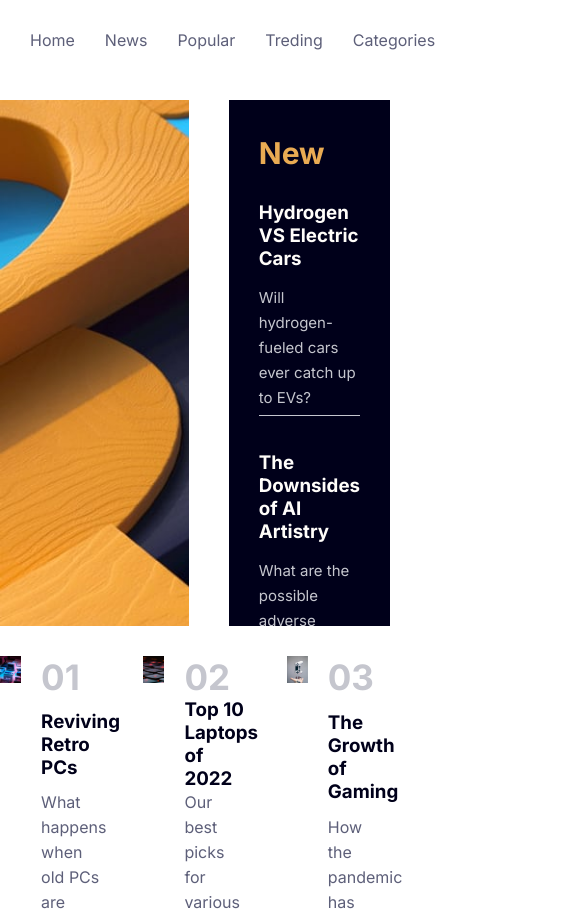
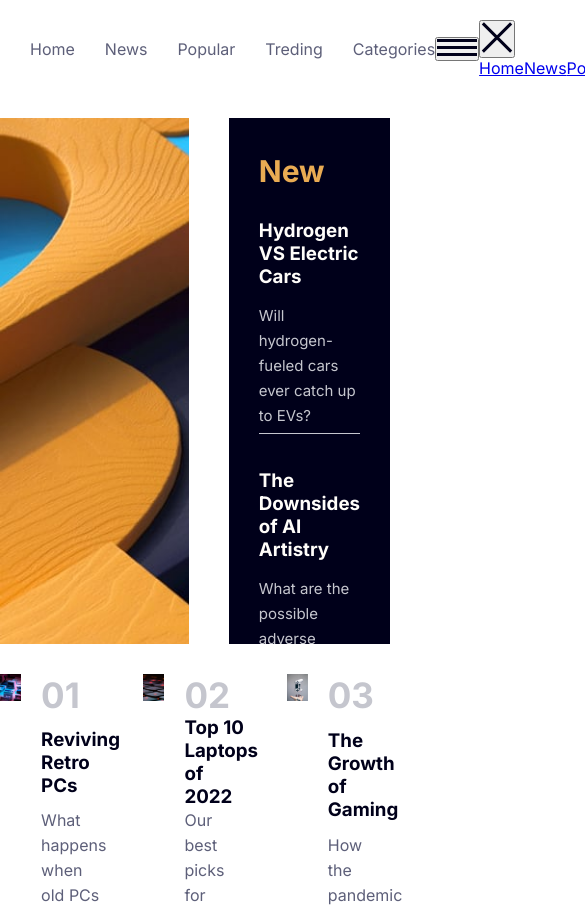
Before and after one commit to j-barreiros/frontend-practice, a React (Vite) app: page /news-homepage in a window 390 px wide. Shown: the top 911 px of the page, 585 px wide, since content can reach past the window. Built offline with nearby package versions, Linux system fonts and the light colour scheme.

Commit message:
Implemented the logic for the mobile menu

```diff
--- a/src/pages/NewsHomepage/NewsHomepage.tsx
+++ b/src/pages/NewsHomepage/NewsHomepage.tsx
@@ -12,9 +12,12 @@ import pc from './imgs/pc.jpg';
 import keyboard from './imgs/keyboard.jpg';
 import gamer from './imgs/gamer.jpg';
 import TrendingItem from "./components/TrendingItem/TrendingItem";
-import {Logo} from './imgs/Icons'
+import { Logo, OpenMenuIcon, CloseMenuIcon } from './imgs/Icons'
+import { useState } from "react";
 
 const NewsHomepage = () => {
+
+    const [isMobileMenuOpen, setIsMobileMenuOpen] = useState(false);
 
     const news = [
         {
@@ -50,10 +53,24 @@ const NewsHomepage = () => {
     ]
 
     return (
-        <StyledNewsHomepage introDesktopImage={introDesktop} introMobileImage={introMobile}>
+        <StyledNewsHomepage introDesktopImage={introDesktop} introMobileImage={introMobile} isMobileMenuOpen={isMobileMenuOpen}>
             <section className='navbar'>
                 <Logo />
                 <nav className='links'>
+                    <a className='nav-link' href='#'>Home</a>
+                    <a className='nav-link' href='#'>News</a>
+                    <a className='nav-link' href='#'>Popular</a>
+                    <a className='nav-link' href='#'>Treding</a>
+                    <a className='nav-link' href='#'>Categories</a>
+                </nav>
+                <button className='mobile-menu-btn' onClick={() => setIsMobileMenuOpen(!isMobileMenuOpen)}>
+                    <OpenMenuIcon />
+                </button>
+
+                <nav className='mobile-menu'>
+                    <button className="mobile-menu-btn" onClick={() => setIsMobileMenuOpen(!isMobileMenuOpen)}>
+                        <CloseMenuIcon />
+                    </button>
                     <a className='nav-link' href='#'>Home</a>
                     <a className='nav-link' href='#'>News</a>
                     <a className='nav-link' href='#'>Popular</a>
```
